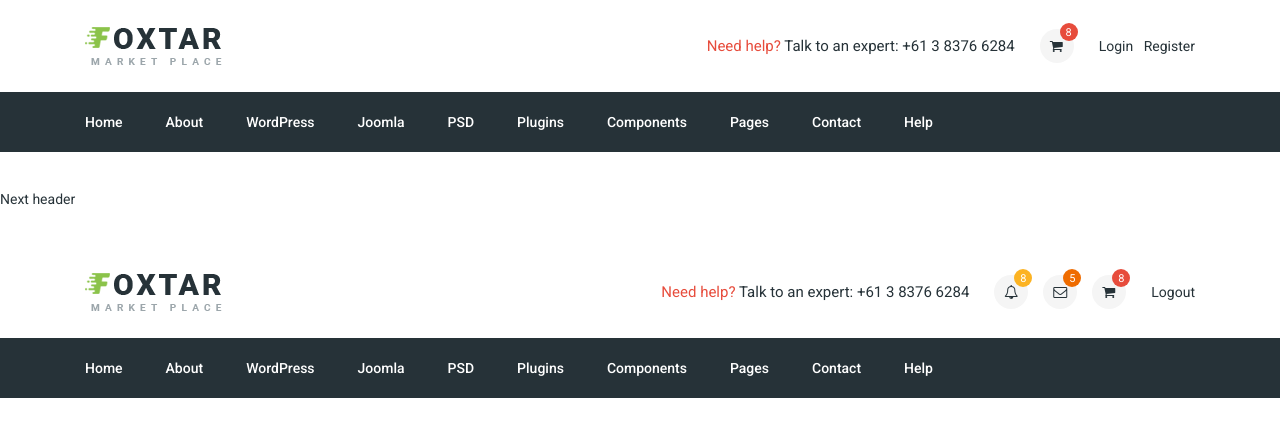
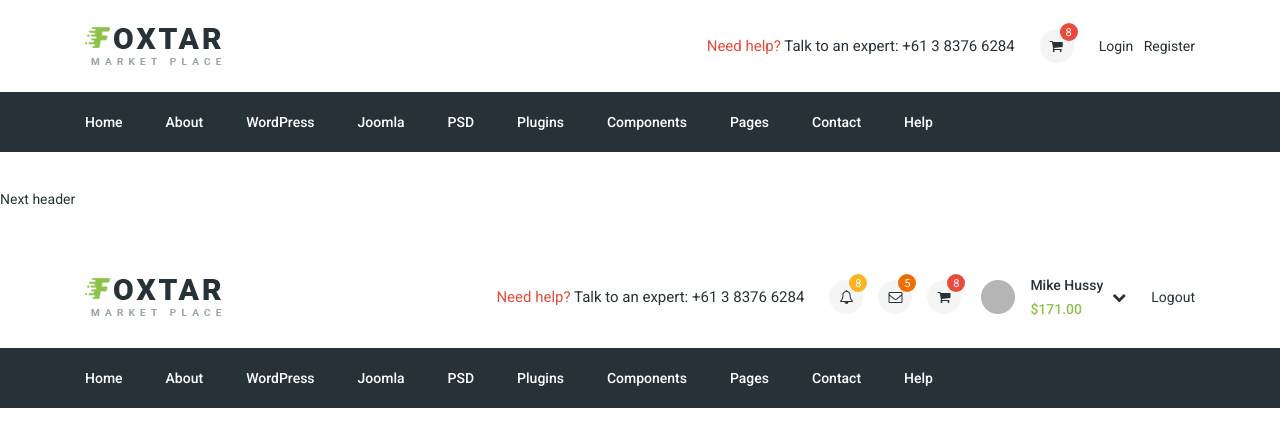
Before and after one commit to DarksomeV/theme-magazine, a website: page app/header.html in a window 1280 px wide. Drawn offline with nearby package versions, Linux system fonts and the light colour scheme; files that its build step writes are made by us from their sources.

Commit message:
header and dropdowns ready

```diff
--- a/app/css/components/dropdowns.component.css
+++ b/app/css/components/dropdowns.component.css
@@ -83,6 +83,30 @@
     margin-left: 6px;
 }
 
+.dropdown-menu.dropdown-user{
+    padding: 18px;
+    border-radius: 0;
+}
+
+.dropdown-menu.dropdown-user a{
+    display: block;
+}
+
+.dropdown-menu.dropdown-user a + a{
+    margin-top: 25px;
+}
+
+.dropdown-menu.dropdown-user a i{
+    color: #8bc34a;
+    margin-right: 7px;
+    font-size:12px;
+}
+
+.dropdown-menu.dropdown-user a span{
+    font-size: 12px;
+    font-weight: 400;
+}
+
 .dropdown-toggle.dropdown-notification{
     background-color: #f5f5f5;
     border-radius: 100%;
@@ -121,6 +145,6 @@
     margin: auto;
 }
 
-.dropdown-toggle.dropdown-notification::after{
+.dropdown-toggle::after{
     display:none;
 }
--- a/app/css/components/header.component.css
+++ b/app/css/components/header.component.css
@@ -13,12 +13,32 @@
 .top-header .header-help-text {
     font-weight: 400;
     font-size: 15px;
-    line-height: 24px;
+    line-height: 20px;
     margin-right: 25px;
 }
 
 .top-header .header-help-text span:first-child{
     color:#e74c3c;
+}
+
+.top-header .header-user{
+    margin-left: 20px;
+}
+
+.top-header .header-user .header-user-info{
+    margin-left: 15px ;
+    margin-right: 9px;
+    font-size: 14px;
+    font-weight: 500;
+    line-height: 24px;
+}
+
+.top-header .header-user .header-user-info span{
+    display: block;
+}
+
+.top-header .header-user-info .user-cash{
+    color: #8bc34a;
 }
 
 .bottom-header {
--- a/app/header.html
+++ b/app/header.html
@@ -257,9 +257,34 @@
                 </li>
             </ul>
             <!-- /.header-dropdown-list -->
+            <div class="header-user d-flex align-items-center">
+                <a href="#"><img src="img/header-user-img.png" alt=""></a>
+                <div class="header-user-info">
+                    <span class="user-name">Mike Hussy</span>
+                    <span class="user-cash">$171.00</span>
+                </div>
+                <!-- /.header-user-info -->
+                <div class="dropdown show">
+                    <a class="dropdown-toggle" href="#" role="button" id="dropdownMenuLinkUser" data-toggle="dropdown" aria-haspopup="true" aria-expanded="false">
+                        <i class="fa fa-chevron-down"></i>
+                    </a>
+
+                    <div class="dropdown-menu dropdown-user" aria-labelledby="dropdownMenuLinkUser">
+                        <a href="#"><i class="fa fa-chevron-right"></i><span>Profile Page</span></a>
+                        <a href="#"><i class="fa fa-chevron-right"></i><span>Downloads</span></a>
+                        <a href="#"><i class="fa fa-chevron-right"></i><span>Wishlist</span></a>
+                        <a href="#"><i class="fa fa-chevron-right"></i><span>Upload Item</span></a>
+                        <a href="#"><i class="fa fa-chevron-right"></i><span>Statement</span></a>
+                        <a href="#"><i class="fa fa-chevron-right"></i><span>Withdraws</span></a>
+                    </div>
+                </div>
+                <!--/dropdown-show-->
+            </div>
+            <!-- /.header-user -->
             <div class="go-checkout">
                 <a href="#">Logout</a>
             </div>
+            <!--./go-checkout-->
         </div>
     </div>
     <!-- /.top-heder -->
--- a/source/css/components/dropdowns.component.css
+++ b/source/css/components/dropdowns.component.css
@@ -83,6 +83,30 @@
     margin-left: 6px;
 }
 
+.dropdown-menu.dropdown-user{
+    padding: 18px;
+    border-radius: 0;
+}
+
+.dropdown-menu.dropdown-user a{
+    display: block;
+}
+
+.dropdown-menu.dropdown-user a + a{
+    margin-top: 25px;
+}
+
+.dropdown-menu.dropdown-user a i{
+    color: #8bc34a;
+    margin-right: 7px;
+    font-size:12px;
+}
+
+.dropdown-menu.dropdown-user a span{
+    font-size: 12px;
+    font-weight: 400;
+}
+
 .dropdown-toggle.dropdown-notification{
     background-color: #f5f5f5;
     border-radius: 100%;
@@ -121,6 +145,6 @@
     margin: auto;
 }
 
-.dropdown-toggle.dropdown-notification::after{
+.dropdown-toggle::after{
     display:none;
 }
--- a/source/css/components/header.component.css
+++ b/source/css/components/header.component.css
@@ -13,12 +13,32 @@
 .top-header .header-help-text {
     font-weight: 400;
     font-size: 15px;
-    line-height: 24px;
+    line-height: 20px;
     margin-right: 25px;
 }
 
 .top-header .header-help-text span:first-child{
     color:#e74c3c;
+}
+
+.top-header .header-user{
+    margin-left: 20px;
+}
+
+.top-header .header-user .header-user-info{
+    margin-left: 15px ;
+    margin-right: 9px;
+    font-size: 14px;
+    font-weight: 500;
+    line-height: 24px;
+}
+
+.top-header .header-user .header-user-info span{
+    display: block;
+}
+
+.top-header .header-user-info .user-cash{
+    color: #8bc34a;
 }
 
 .bottom-header {
```
Also changed, not shown: app/img/header-user-img.png (added).
